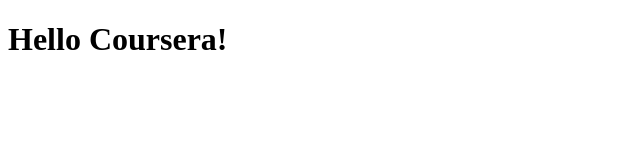
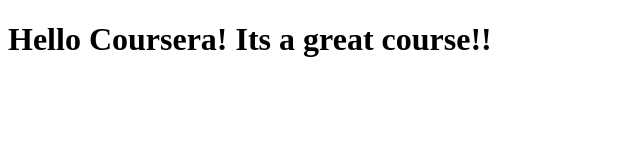
Before and after one commit to R-TAG22/coursera-test, a plain HTML site: page site/index.html in a window 1280 px wide. Shown: the whole page, without its empty margins (0-640 px from the left). Drawn offline with Linux system fonts and the light colour scheme.

Commit message:
Small addition to our page content.

```diff
--- a/site/index.html
+++ b/site/index.html
@@ -6,6 +6,6 @@
 	<title>Hello Coursera</title>
 </head>
 <body>
-	<h1>Hello Coursera!</h1>
+	<h1>Hello Coursera! Its a great course!!</h1>
 </body>
 </html>
```
